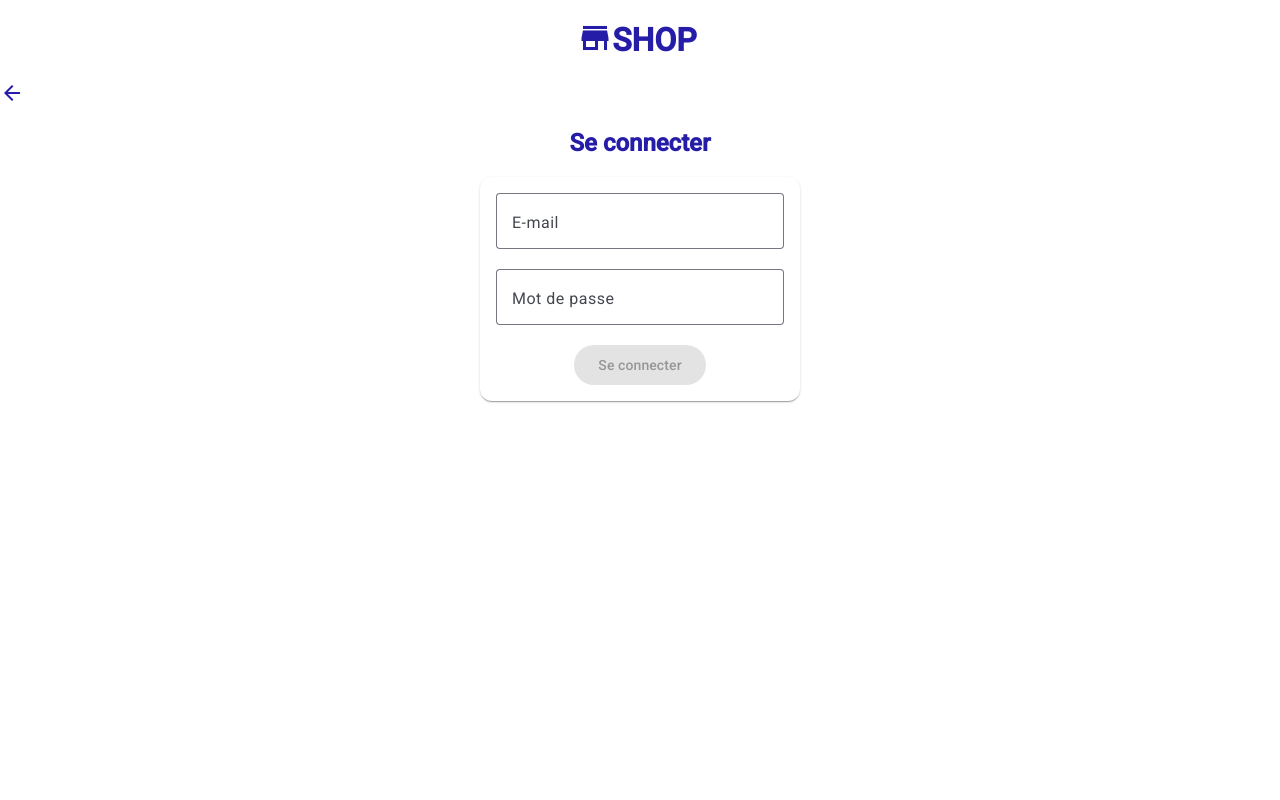
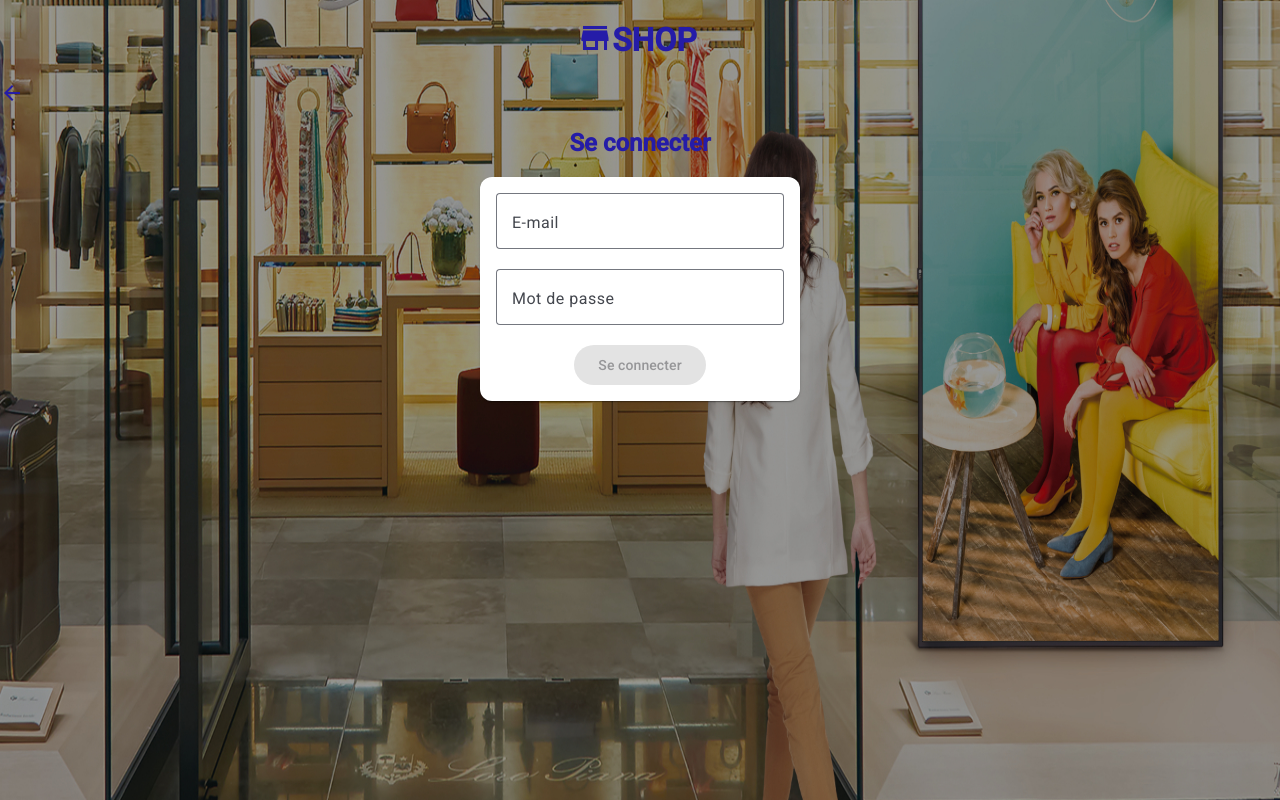
Before and after one commit to ZaeRon007/shop, an Angular app in the folder front/: page /auth/logIn in a window 1280 px wide. Built offline with nearby package versions, Linux system fonts and the light colour scheme; no server answers.

Commit message:
implementation of pictureService for the static background image in auth, log-in and register component

```diff
--- a/front/src/app/core/components/auth/auth.component.html
+++ b/front/src/app/core/components/auth/auth.component.html
@@ -1,8 +1,14 @@
-<app-simple-header></app-simple-header>
-<div class="title">
-  <h1>Veuillez vous identifier !</h1>
-  <div>
+<div class="body">
+  <img [src]="currentImagePath" alt="background">
+
+
+
+  <app-simple-header></app-simple-header>
+  <div class="title">
+    <h1>Veuillez vous identifier !</h1>
+    <div>
       <button mat-flat-button class="gap" color="primary" (click)="register()">S'enregistrer</button>
       <button mat-flat-button class="gap" color="primary" (click)="logIn()">Se connecter</button>
+    </div>
   </div>
 </div>
--- a/front/src/app/core/components/auth/auth.component.scss
+++ b/front/src/app/core/components/auth/auth.component.scss
@@ -1,3 +1,16 @@
+.body {
+    position: absolute;
+    width: 100%;
+    height: 100%;
+
+    img {
+        width: 100%;
+        height: 100%;
+        position: absolute;
+        z-index: -1;
+    }
+
+
     .title {
         display: flex;
         flex-direction: column;
@@ -13,3 +26,5 @@
             font-size: medium;
         }
     }
+
+}
--- a/front/src/app/core/components/auth/auth.component.ts
+++ b/front/src/app/core/components/auth/auth.component.ts
@@ -1,17 +1,29 @@
-import { Component } from '@angular/core';
+import { Component, OnDestroy, OnInit } from '@angular/core';
 import { Router } from '@angular/router';
+import { pictureSizeService } from '../../../shop/services/pictureSizeService';
+import { Subscription } from 'rxjs/internal/Subscription';
 
 @Component({
   selector: 'app-auth',
   templateUrl: './auth.component.html',
   styleUrl: './auth.component.scss'
 })
-export class AuthComponent {
+export class AuthComponent implements OnInit, OnDestroy {
+  private picture: string[] = ['assets/background/shop-1920px.jpeg'];
+  private screenSizeSub = new Subscription();
 
-  constructor(private router: Router) {
+  currentImagePath = '';
 
+  constructor(private router: Router,
+    private pictureService: pictureSizeService) {
+      pictureService.setImagesTab(this.picture);
   }
 
+  ngOnInit(): void {
+    this.screenSizeSub = this.pictureService.screenSize$.subscribe(() => {
+      this.currentImagePath = this.pictureService.currentStaticImage();
+    })
+  }
   public register() {
     this.router.navigateByUrl('/auth/register');
   }
@@ -19,4 +31,10 @@ export class AuthComponent {
   public logIn() {
     this.router.navigateByUrl('/auth/logIn');
   }
+
+
+
+  ngOnDestroy(): void {
+    this.screenSizeSub.unsubscribe();
+  }
 }
--- a/front/src/app/core/components/log-in/log-in.component.html
+++ b/front/src/app/core/components/log-in/log-in.component.html
@@ -1,3 +1,8 @@
+<div class="body">
+    <img [src]="currentImagePath" alt="background">
+
+
+
     <app-simple-header></app-simple-header>
     <div class="user-login-title">
         <a [routerLink]="['/auth']">
@@ -28,10 +33,12 @@
                         L'adresse e-mail ou le mot de passe est invalide !
                     </p>
 
-                <button mat-flat-button color="primary" type="submit" (click)="onSubmit()" [disabled]="!isFormValid()">
+                    <button mat-flat-button color="primary" type="submit" (click)="onSubmit()"
+                        [disabled]="!isFormValid()">
                         Se connecter
                     </button>
                 </form>
             </mat-card-content>
         </mat-card>
     </div>
+</div>
--- a/front/src/app/core/components/log-in/log-in.component.scss
+++ b/front/src/app/core/components/log-in/log-in.component.scss
@@ -1,3 +1,16 @@
+.body {
+    position: absolute;
+    width: 100%;
+    height: 100%;
+
+    img {
+        width: 100%;
+        height: 100%;
+        position: absolute;
+        z-index: -1;
+    }
+
+
     .user-login-title {
         display: grid;
 
@@ -60,3 +73,4 @@
         }
 
     }
+}
--- a/front/src/app/core/components/log-in/log-in.component.ts
+++ b/front/src/app/core/components/log-in/log-in.component.ts
@@ -1,10 +1,11 @@
-import { Component, Renderer2 } from '@angular/core';
+import { Component, OnDestroy, OnInit, Renderer2 } from '@angular/core';
 import { loginRequest } from '../../models/dto/loginRequest.interface';
 import { catchError, Subscription, throwError } from 'rxjs';
 import { Router } from '@angular/router';
 import { AuthService } from '../../services/auth.service';
 import { transition, trigger, useAnimation, AnimationEvent } from '@angular/animations';
 import { wobbleAnimation } from '../../../../animations/wobble.animation';
+import { pictureSizeService } from '../../../shop/services/pictureSizeService';
 
 @Component({
   selector: 'app-log-in',
@@ -18,17 +19,28 @@ import { wobbleAnimation } from '../../../../animations/wobble.animation';
     ])
   ]
 })
-export class LogInComponent {
+export class LogInComponent implements OnInit, OnDestroy {
   user: loginRequest = { email: "", password: "" };
   logInSubscription: Subscription = new Subscription();
   showError: boolean = false;
   protected wobbleField = false;
+  private picture: string[] = ['assets/background/shop-1920px.jpeg'];
+  private screenSizeSub = new Subscription();
+  currentImagePath = '';
 
 
   constructor(private router: Router,
     private authService: AuthService,
-    private renderer: Renderer2) { }
+    private renderer: Renderer2,
+    private pictureService: pictureSizeService) {
+      pictureService.setImagesTab(this.picture);
+  }
 
+  ngOnInit(): void {
+    this.screenSizeSub = this.pictureService.screenSize$.subscribe(() => {
+      this.currentImagePath = this.pictureService.currentStaticImage();
+    })
+  }
 
   isFormValid(): boolean {
     return !!this.user.password.trim() && !!this.user.email.trim();
@@ -60,6 +72,7 @@ export class LogInComponent {
 
   ngOnDestroy(): void {
     this.logInSubscription.unsubscribe();
+    this.screenSizeSub.unsubscribe();
   }
 
 }
--- a/front/src/app/core/components/register/register.component.html
+++ b/front/src/app/core/components/register/register.component.html
@@ -1,3 +1,8 @@
+<div class="body">
+    <img [src]="currentImagePath" alt="background">
+
+
+
     <app-simple-header></app-simple-header>
     <div class="user-register-title">
         <a [routerLink]="['/auth']">
@@ -37,10 +42,12 @@
                         L'adresse E-mail existe déjà !
                     </p>
 
-                <button mat-flat-button color="primary" type="submit" (click)="onSubmit()" [disabled]="!isFormValid()">
+                    <button mat-flat-button color="primary" type="submit" (click)="onSubmit()"
+                        [disabled]="!isFormValid()">
                         S'inscrire
                     </button>
                 </form>
             </mat-card-content>
         </mat-card>
     </div>
+</div>
--- a/front/src/app/core/components/register/register.component.scss
+++ b/front/src/app/core/components/register/register.component.scss
@@ -1,3 +1,16 @@
+.body {
+    position: absolute;
+    width: 100%;
+    height: 100%;
+
+    img {
+        width: 100%;
+        height: 100%;
+        position: absolute;
+        z-index: -1;
+    }
+
+
     .user-register-title {
         display: grid;
 
@@ -50,3 +63,4 @@
             }
         }
     }
+}
--- a/front/src/app/core/components/register/register.component.ts
+++ b/front/src/app/core/components/register/register.component.ts
@@ -1,10 +1,11 @@
-import { Component, OnDestroy, Renderer2 } from '@angular/core';
+import { Component, OnDestroy, OnInit, Renderer2 } from '@angular/core';
 import { Router } from '@angular/router';
 import { Subscription, catchError, throwError } from 'rxjs';
 import { AuthService } from '../../services/auth.service';
 import { authRequest } from '../../models/auth.interface';
 import { useAnimation, AnimationEvent, transition, trigger } from '@angular/animations';
 import { wobbleAnimation } from '../../../../animations/wobble.animation';
+import { pictureSizeService } from '../../../shop/services/pictureSizeService';
 
 @Component({
   selector: 'app-register',
@@ -18,22 +19,34 @@ import { wobbleAnimation } from '../../../../animations/wobble.animation';
     ])
   ]
 })
-export class RegisterComponent implements OnDestroy {
+export class RegisterComponent implements OnInit, OnDestroy {
   user: authRequest = { username: "", firstname: "", email: "", password: "" };
   registerSubscription: Subscription = new Subscription();
   private passwordRegex = /^[a-zA-Z0-9!@#$%^&*]{6,16}$/;
   showError: boolean = false;
   protected wobbleField = false;
+  private picture: string[] = ['assets/background/shop-1920px.jpeg'];
+  private screenSizeSub = new Subscription();
+
+  currentImagePath = '';
 
   constructor(private router: Router,
     private authService: AuthService,
-    private renderer: Renderer2) {
+    private renderer: Renderer2,
+    private pictureService: pictureSizeService) {
+      pictureService.setImagesTab(this.picture);
   }
 
   protected onWobbleStart(event: AnimationEvent) {
     if (event.fromState !== 'void') {
       this.renderer.addClass(event.element, 'invalid');
     }
+  }
+
+  ngOnInit(): void {
+    this.screenSizeSub = this.pictureService.screenSize$.subscribe(() => {
+      this.currentImagePath = this.pictureService.currentStaticImage();
+    })
   }
 
   isFormValid(): boolean {
@@ -63,5 +76,7 @@ export class RegisterComponent implements OnDestroy {
 
   ngOnDestroy(): void {
     this.registerSubscription.unsubscribe();
+    this.screenSizeSub.unsubscribe();
+
   }
 }
```
Lines whose indentation alone changed are shown as unchanged.
